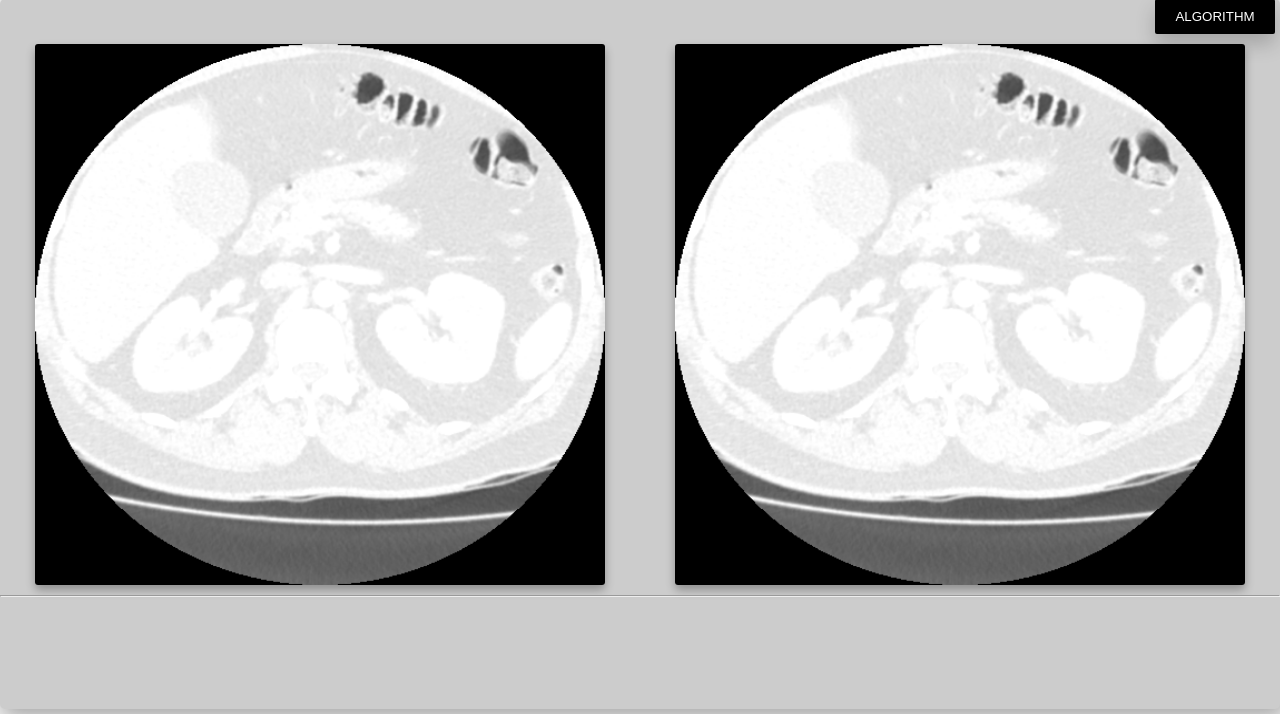
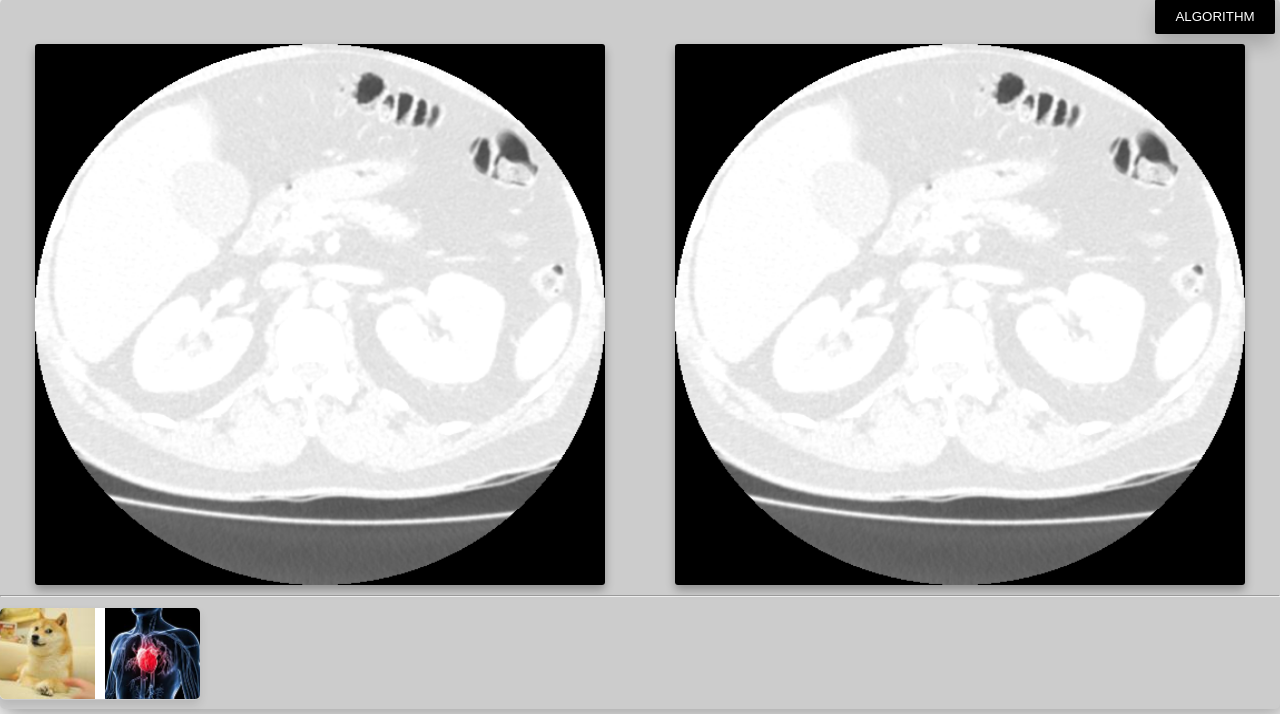
Before and after one commit to FreyYann/CTEPH_frontend, a Flask app: page /patient/inference in a window 1280 px wide. Shown: the part 86-800 px from the top of the page. Run offline with Flask 2, Linux system fonts and the light colour scheme.

Commit message:
removing the for and the if because give me error currently

```diff
--- a/myproject/templates/result/item.html
+++ b/myproject/templates/result/item.html
@@ -1,23 +1,12 @@
 
-<!-- https://stackoverflow.com/questions/8624520/passing-a-variable-into-a-jinja-import-or-include-from-a-parent-html-file -->
-
-
-{%for i in rangeX%}
-{%if '.' in dirlist[i]%}
 <li class="image__sub-item">
   <!-- class="image__sub-list" -->
   <ul class="image__list" >
     <li class="image__list-item">
-      <!-- ../static/patient/{{dirlist[i]}} -->
-      <img class="image__list-img" src="../static/patient/{{dirlist[i]}}" alt="subItems">
+      <img class="image__list-img" src="../../static/assets/dog.JPG" alt="subItems">
     </li>
     <li class="image__list-item">
-      <!-- ../static/result/{{result[i]}} -->
-      <img class="image__list-img" src="../static/result/{{result[i]}}" alt="subItems">
+      <img class="image__list-img" src="../../static/assets//heart.jpg" alt="subItems">
     </li>
   </ul>
 </li>
-
-
-{%endif%}
-{%endfor%}
```
